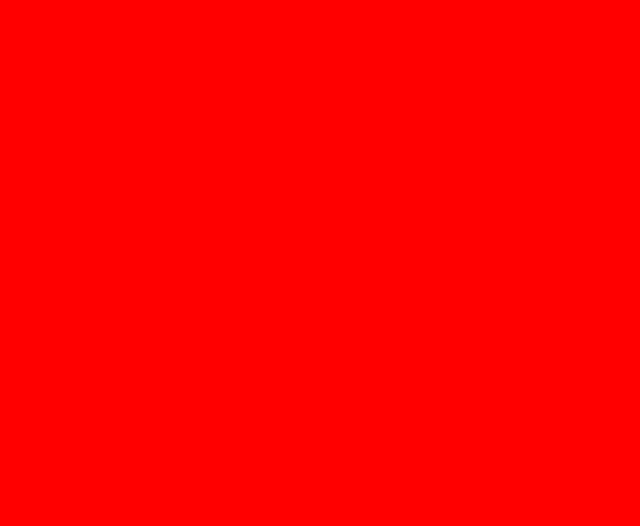
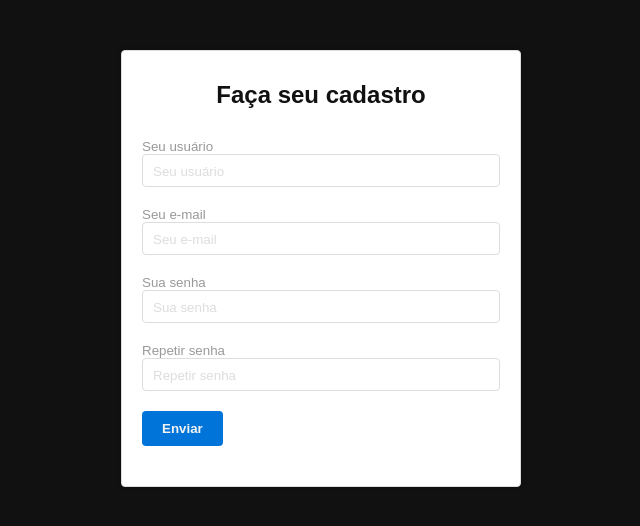
Before and after one commit to PedroNeto05/aulas-ts, a website built with webpack: page frontend/index.html in a window 1280 px wide. Shown: the whole page, without its empty margins (319-959 px from the left). Built offline with nearby package versions, Linux system fonts and the light colour scheme.

Commit message:
add styles

```diff
--- a/frontend/assets/css/styles.css
+++ b/frontend/assets/css/styles.css
@@ -1,3 +1,104 @@
+:root {
+  --dark-color: #111;
+  --light-color: #f3f3f3;
+  --medium-color: #bbb;
+  --border-color: #ddd;
+  --main-color: #0074D9;
+  --error-color: #FF4136;
+  --border-radius: 4px;
+}
+
+* {
+  margin: 0;
+  padding: 0;
+  outline: none;
+  box-sizing: border-box;
+}
+
 body {
-  background-color: red;
+  background-color: var(--dark-color);
+  font-family: sans-serif;
+  color: var(--dark-color);
 }
+
+.container {
+  display: flex;
+  align-items: center;
+  justify-content: center;
+  margin: 50px auto;
+}
+
+.form {
+  padding: 20px;
+  background: #fff;
+  width: 100%;
+  max-width: 400px;
+  box-shadow: 0 0 5px rgba(0, 0, 0, .2);
+  border-radius: var(--border-radius);
+  border: 1px solid var(--border-color);
+  margin: auto 20px;
+}
+
+.form h2 {
+  padding: 10px 0 30px;
+  text-align: center;
+}
+
+.form .form-fields {
+  margin: 0 0 20px;
+}
+
+.form label {
+  display: block;
+  font-size: 10pt;
+  color: #999;
+}
+
+::placeholder {
+  color: #ddd;
+  font-size: 10pt;
+}
+
+.form input[type] {
+  width: 100%;
+  border: 1px solid var(--border-color);
+  font-size: 18px;
+  padding: 5px 10px;
+  border-radius: var(--border-radius);
+  transition: border 300ms ease-in-out;
+}
+
+.form input[type]:focus {
+  border-color: var(--medium-color);
+}
+
+.form button {
+  border: none;
+  background: var(--main-color);
+  padding: 10px 20px;
+  cursor: pointer;
+  font-weight: 700;
+  color: var(--light-color);
+  border-radius: var(--border-radius);
+  transition: filter 300ms ease-in-out;
+}
+
+.form button:hover {
+  filter: brightness(80%);
+}
+
+.form .error-message {
+  font-size: 9pt;
+  padding: 5px 0;
+  color: var(--error-color);
+  font-style: italic;
+  display: none;
+}
+
+.form .show-error-message .error-message {
+  display: block;
+}
+
+.form .show-error-message input[type] {
+  border-color: var(--error-color);
+}
--- a/frontend/index.html
+++ b/frontend/index.html
@@ -1,14 +1,44 @@
 <!DOCTYPE html>
 <html lang="pt-BR">
+
 <head>
   <meta charset="UTF-8">
   <meta name="viewport" content="width=device-width, initial-scale=1.0">
-  <title>Document</title>
-  <link rel="stylesheet" href="./assets/css/styles.css">
+  <title>Faça seu registro</title>
+  <link rel="stylesheet" href="assets/css/styles.css">
 </head>
+
 <body>
+  <div class="container">
+    <form action="" id="form" class="form">
+      <h2>Faça seu cadastro</h2>
+      <div class="form-fields">
+        <label for="username">Seu usuário</label>
+        <input type="text" name="username" class="username" id="username" placeholder="Seu usuário">
+        <span class="error-message">Campo inválido por algum motivo qualquer</span>
+      </div>
+      <div class="form-fields">
+        <label for="email">Seu e-mail</label>
+        <input type="email" name="email" class="email" id="email" placeholder="Seu e-mail">
+        <span class="error-message">Campo inválido por algum motivo qualquer</span>
+      </div>
+      <div class="form-fields">
+        <label for="username">Sua senha</label>
+        <input type="password" name="password" class="password" id="password" placeholder="Sua senha">
+        <span class="error-message">Campo inválido por algum motivo qualquer</span>
+      </div>
+      <div class="form-fields">
+        <label for="username">Repetir senha</label>
+        <input type="password" name="password2" class="password2" id="password2" placeholder="Repetir senha">
+        <span class="error-message">Campo inválido por algum motivo qualquer</span>
+      </div>
+      <div class="form-fields">
+        <button type="submit">Enviar</button>
+      </div>
+    </form>
+  </div>
 
+  <script src="assets/js/bundle.js"></script>
+</body>
 
-  <script src="./assets/js/bundle.js"></script>
-</body>
 </html>
```
